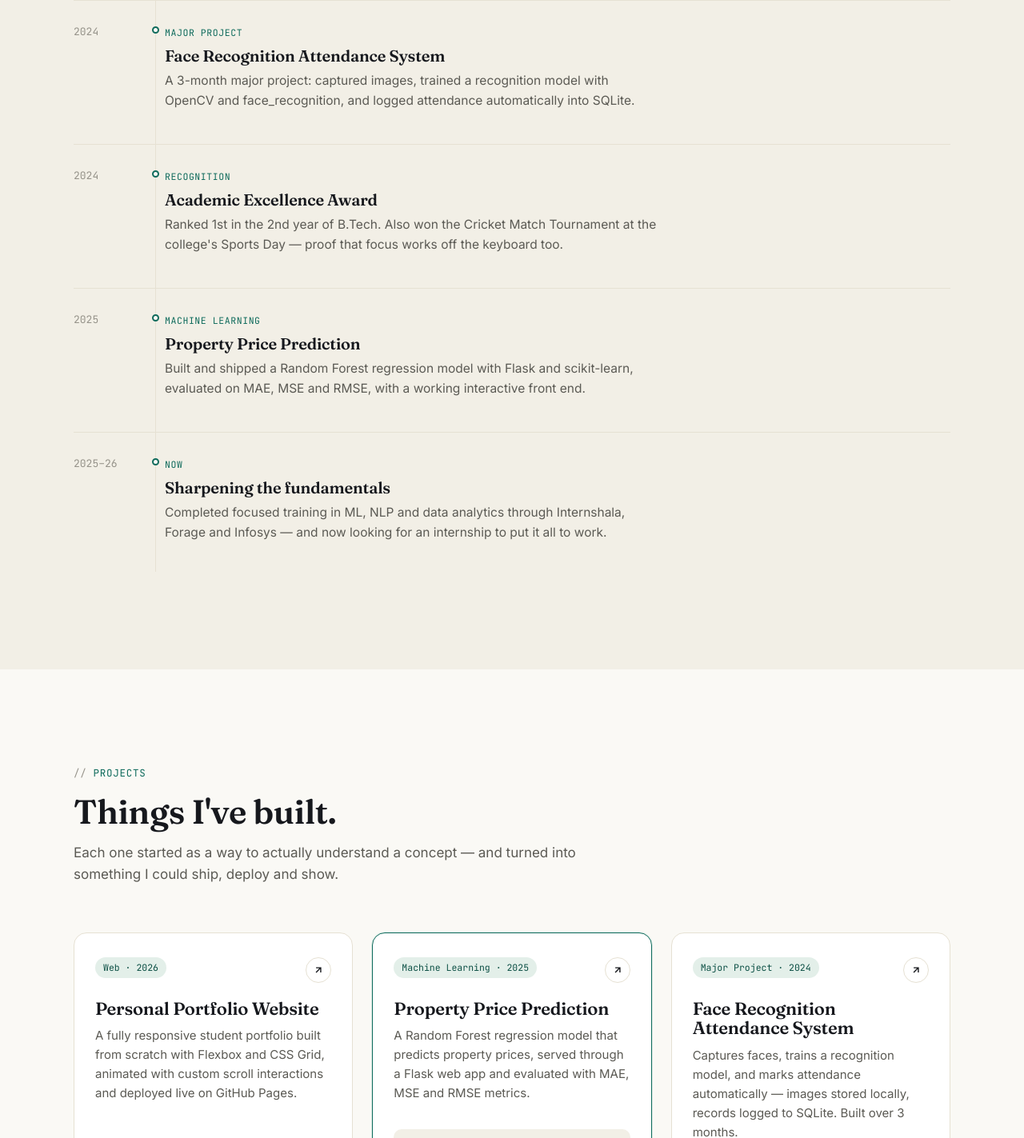
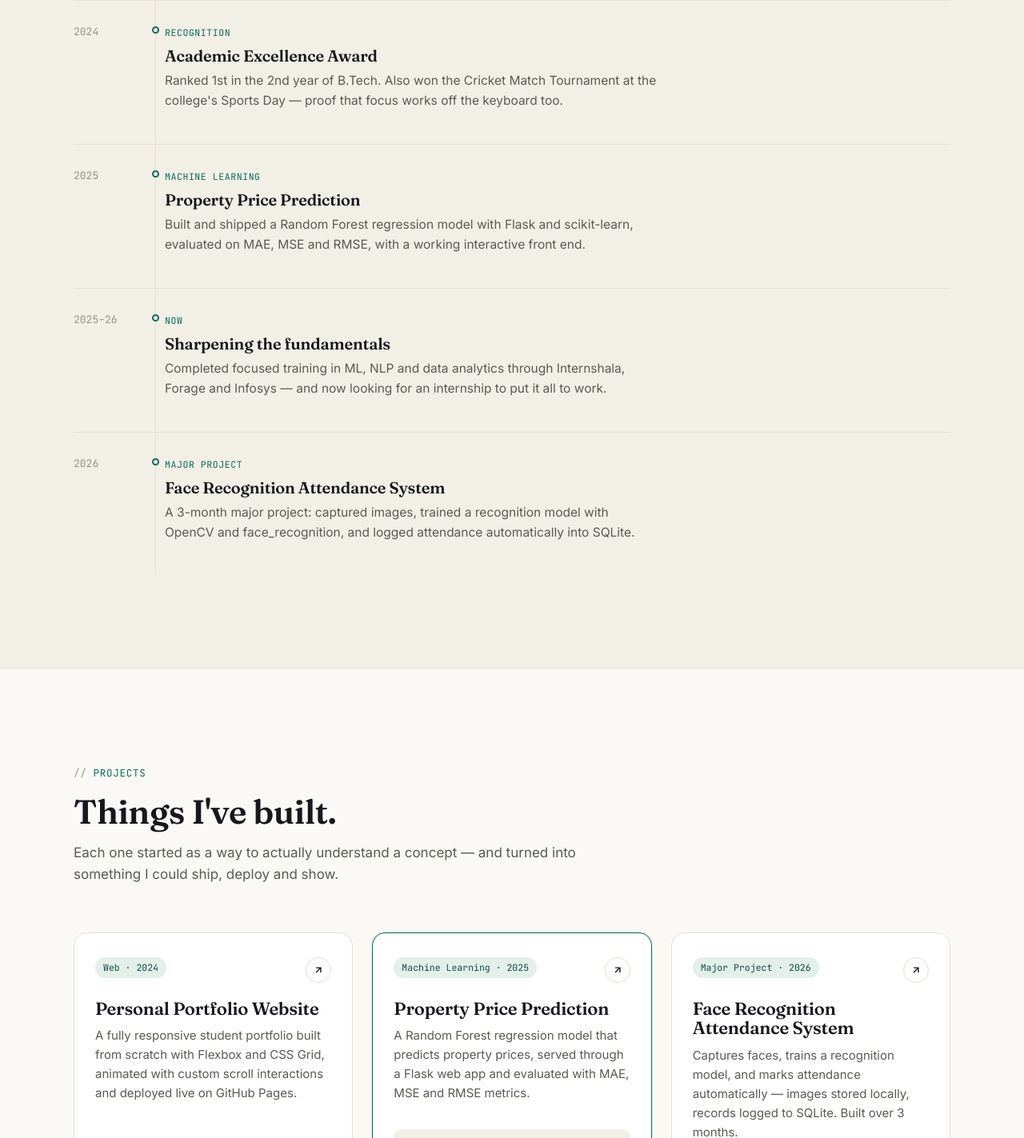
Before and after one commit to keshavkumar07/Keshav_Portfolio_Webpage, a plain HTML site: page index.html in a window 1280 px wide. Shown: the part 2720-4143 px from the top of the page at 80% size. Drawn offline with Linux system fonts and the light colour scheme.

Commit message:
Add files via upload

```diff
--- a/index.html
+++ b/index.html
@@ -215,17 +215,6 @@
           <div class="t-year">2024</div>
           <div class="t-dot-col"><div class="t-dot"></div></div>
           <div class="t-content">
-            <span class="t-tag">Major Project</span>
-            <h3>Face Recognition Attendance System</h3>
-            <p>A 3-month major project: captured images, trained a recognition model with OpenCV
-              and face_recognition, and logged attendance automatically into SQLite.</p>
-          </div>
-        </div>
-
-        <div class="t-item reveal">
-          <div class="t-year">2024</div>
-          <div class="t-dot-col"><div class="t-dot"></div></div>
-          <div class="t-content">
             <span class="t-tag">Recognition</span>
             <h3>Academic Excellence Award</h3>
             <p>Ranked 1st in the 2nd year of B.Tech. Also won the Cricket Match Tournament at the
@@ -254,6 +243,17 @@
               and Infosys — and now looking for an internship to put it all to work.</p>
           </div>
         </div>
+
+        <div class="t-item reveal">
+          <div class="t-year">2026</div>
+          <div class="t-dot-col"><div class="t-dot"></div></div>
+          <div class="t-content">
+            <span class="t-tag">Major Project</span>
+            <h3>Face Recognition Attendance System</h3>
+            <p>A 3-month major project: captured images, trained a recognition model with OpenCV
+              and face_recognition, and logged attendance automatically into SQLite.</p>
+          </div>
+        </div>
       </div>
     </div>
   </section>
@@ -272,7 +272,7 @@
 
         <div class="pcard reveal">
           <div class="p-top">
-            <span class="p-tag">Web · 2026</span>
+            <span class="p-tag">Web · 2024</span>
             <a href="https://keshavkumar07.github.io/Keshav_Portfolio_Webpage/" target="_blank" rel="noopener" class="p-link" aria-label="Visit live site">
               <svg width="14" height="14" viewBox="0 0 24 24" fill="none" stroke="currentColor" stroke-width="2.4"><path d="M7 17L17 7M7 7h10v10"/></svg>
             </a>
@@ -306,7 +306,7 @@
 
         <div class="pcard reveal">
           <div class="p-top">
-            <span class="p-tag">Major Project · 2024</span>
+            <span class="p-tag">Major Project · 2026</span>
             <a href="https://face-attendance-system-tljk.onrender.com" target="_blank" rel="noopener" class="p-link" aria-label="Visit live demo">
               <svg width="14" height="14" viewBox="0 0 24 24" fill="none" stroke="currentColor" stroke-width="2.4"><path d="M7 17L17 7M7 7h10v10"/></svg>
             </a>
```
Also changed, not shown: 1 other file.
